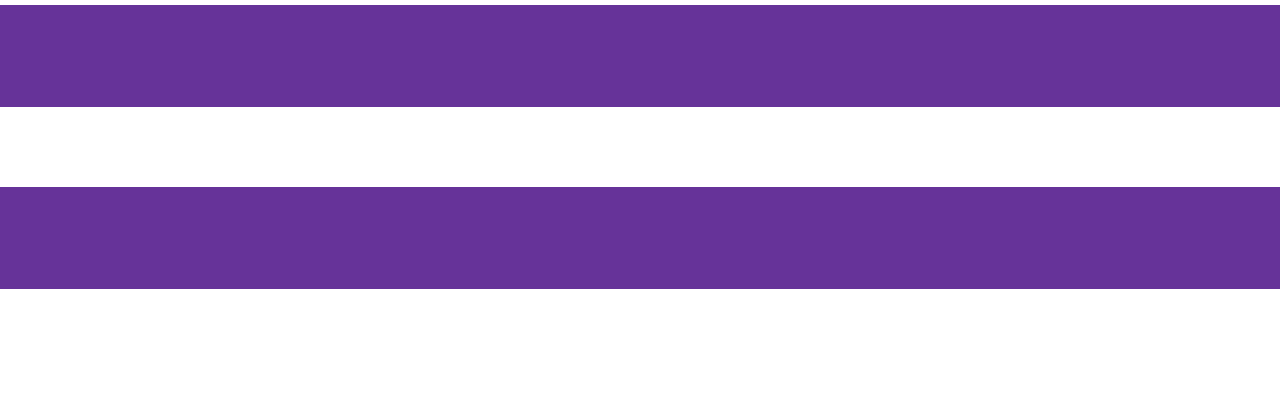
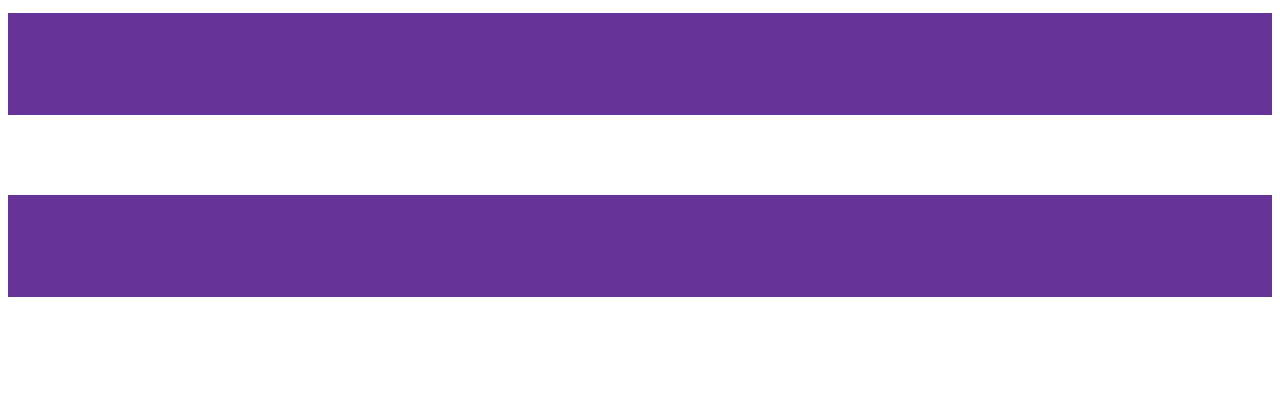
Before and after one commit to mehoot11/mehoot11.github.io, a plain HTML site: page index.html in a window 1280 px wide. Shown: the part 393-800 px from the top of the page. Drawn offline with Linux system fonts and the light colour scheme.

Commit message:
Update index.html

```diff
--- a/index.html
+++ b/index.html
@@ -6,16 +6,13 @@
     <meta http-equiv="X-UA-Compatible" content="IE=edge">
     <meta name="viewport" content="width=device-width, initial-scale=1.0">
     <style>
-        body {
-            margin: 0;
-            padding: 0;
-        }
+
 .top-border, .bottom-border {
     border-top: 8vw solid rebeccapurple; /* Darker shade of violet */
     border-bottom: 8vw solid rebeccapurple; /* Darker shade of violet */
     height: 10vh; /* 10% of the viewport height */
 }
-        }
+
     </style>
    <title>The hottest thing is comming...</title>
 </head>
```
